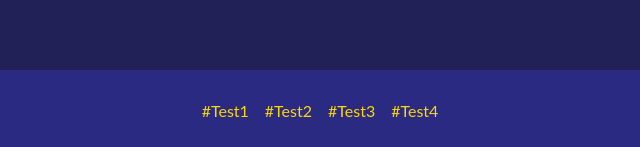
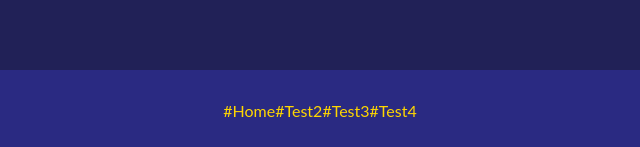
Before and after one commit to flohip/QuizApp, a website: page index.html in a window 1280 px wide. Shown: the part 650-797 px from the top of the page, 320-960 px from the left. Drawn offline with Linux system fonts and the light colour scheme.

Commit message:
header and footer changes

```diff
--- a/index.html
+++ b/index.html
@@ -37,7 +37,7 @@
     </main>
     <footer>
       <ul class="Footer_ul">
-        <li href="#">#Test1</li>
+        <li href="#">#Home</li>
         <li href="#">#Test2</li>
         <li href="#">#Test3</li>
         <li href="#">#Test4</li>
--- a/style/components/Footer/Footer.css
+++ b/style/components/Footer/Footer.css
@@ -9,14 +9,14 @@
   display: grid;
   justify-items: center;
   align-items: center;
-  z-index: 1;
+  z-index: 10;
 }
 
 .Footer_ul {
   display: flex;
   justify-content: space-between;
   align-items: center;
-  gap: 1rem;
+  /* gap: 1rem; */
 }
 .Footer_ul li {
   list-style-type: none;
--- a/style/components/Header/Header.css
+++ b/style/components/Header/Header.css
@@ -9,7 +9,7 @@
   display: grid;
   justify-items: center;
   align-items: center;
-  z-index: 1;
+  z-index: 10;
 }
 
 h1:hover {
```
